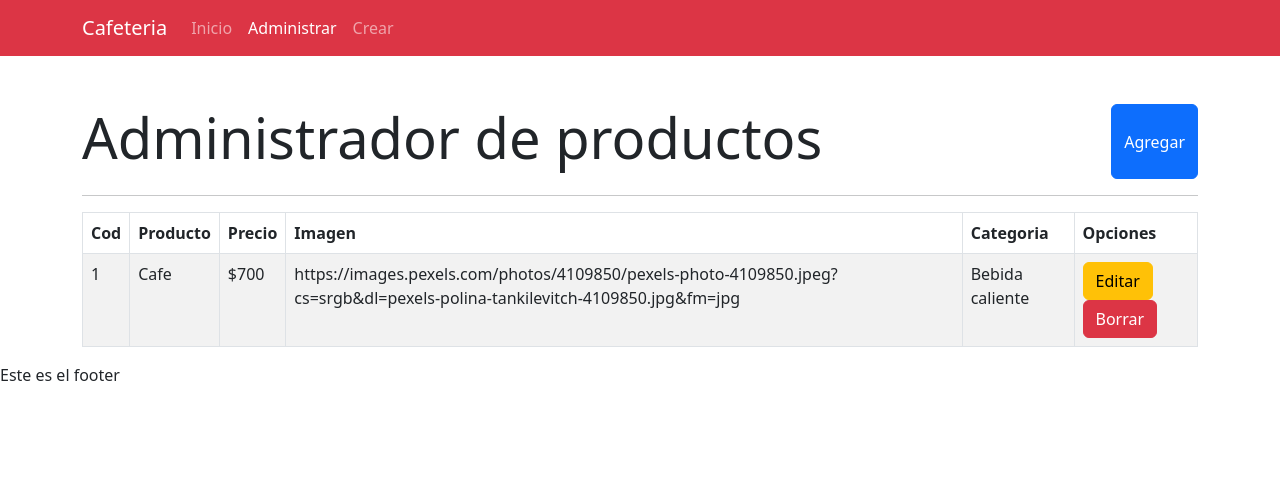
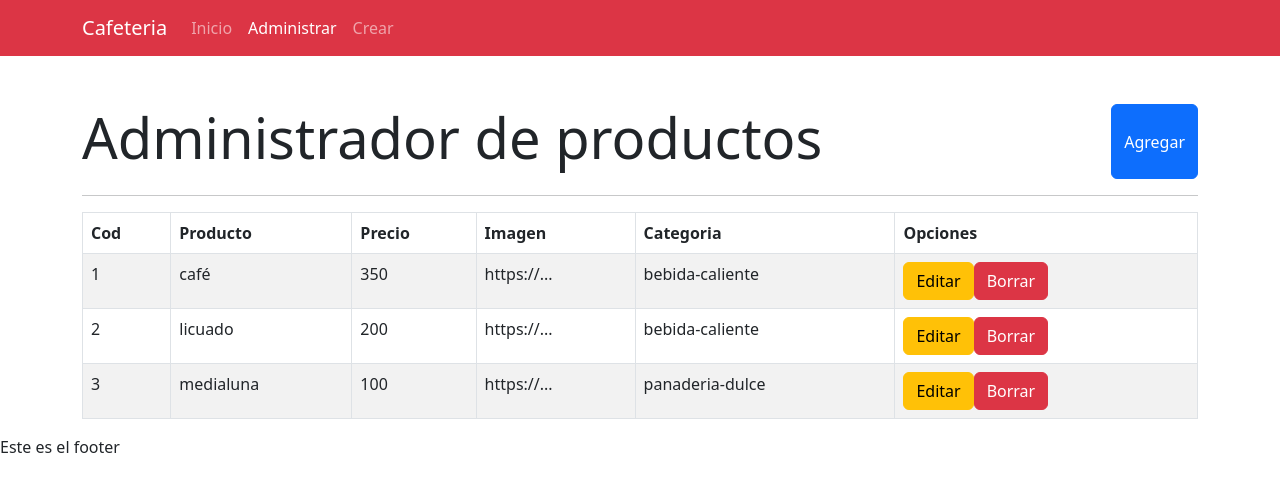
Before and after one commit to carlosmsx/c2i-crud-cafeteria, a React (Create React App) app: page /administrar in a window 1280 px wide. Shown: the top 492 px of the page. Built offline with nearby package versions, Linux system fonts and the light colour scheme; data requests are answered from the project's data file.

Commit message:
agregada variable de entorno, agregado state y useefect para hacer el fetch

```diff
--- a/db.json
+++ b/db.json
@@ -9,14 +9,14 @@
         },
         {
             "nombreProducto": "licuado",
-            "precio": "350",
+            "precio": "200",
             "imagen": "https://...",
             "categoria": "bebida-caliente",
             "id": 2
         },
         {
             "nombreProducto": "medialuna",
-            "precio": "350",
+            "precio": "100",
             "imagen": "https://...",
             "categoria": "panaderia-dulce",
             "id": 3
--- a/src/components/views/producto/AdminProductos.jsx
+++ b/src/components/views/producto/AdminProductos.jsx
@@ -1,8 +1,30 @@
-import React from "react";
+import React,{useEffect, useState} from "react";
 import {Table,Button} from "react-bootstrap";
 import ItemProducto from './ItemProducto';
 
 const AdminProductos = () => {
+    const URL_API = process.env.REACT_APP_API_CAFETERIA;
+
+    const [productos, setProductos] = useState([]);
+
+    useEffect(()=>{
+        consultarAPI();
+    },[])
+
+    const consultarAPI = async () =>{
+        try{
+            //GET
+            const respuesta = await fetch(URL_API);
+            const listaProductos = await respuesta.json();
+            setProductos(listaProductos);
+        }
+        catch(error)
+        {
+            console.log(error);
+            //mostrar mensaje: espere unos minutos y vuelva a intentarlo
+        }
+    }
+
     return (
         <section className="container">
             <div className="d-flex justify-content-between align-item-center mt-5">
@@ -23,9 +45,8 @@ const AdminProductos = () => {
                 </thead>
                 <tbody>
                     {
-
+                        productos.map((producto)=><ItemProducto key={producto.id} producto={producto}/>)
                     }
-                    <ItemProducto/>
                 </tbody>
             </Table>
         </section>
--- a/src/components/views/producto/ItemProducto.jsx
+++ b/src/components/views/producto/ItemProducto.jsx
@@ -1,16 +1,15 @@
 import React from "react";
 import {Button} from 'react-bootstrap';
 
-const ItemProducto = () => {
+const ItemProducto = ({producto}) => {
+    const {nombreProducto, id, precio, imagen, categoria}={...producto};
     return (
         <tr>
-            <td>1</td>
-            <td>Cafe</td>
-            <td>$700</td>
-            <td>
-                https://images.pexels.com/photos/4109850/pexels-photo-4109850.jpeg?cs=srgb&dl=pexels-polina-tankilevitch-4109850.jpg&fm=jpg
-            </td>
-            <td>Bebida caliente</td>
+            <td>{id}</td>
+            <td>{nombreProducto}</td>
+            <td>{precio}</td>
+            <td>{imagen}</td>
+            <td>{categoria}</td>
             <td>
                 <Button variant="warning">Editar</Button>
                 <Button variant="danger">Borrar</Button>
--- a/src/index.js
+++ b/src/index.js
@@ -5,7 +5,5 @@ import App from './App';
 
 const root = ReactDOM.createRoot(document.getElementById('root'));
 root.render(
-  <React.StrictMode>
     <App />
-  </React.StrictMode>
 );
```
Also changed, not shown: 1 other file (tests, documents, lock files or other folders).
